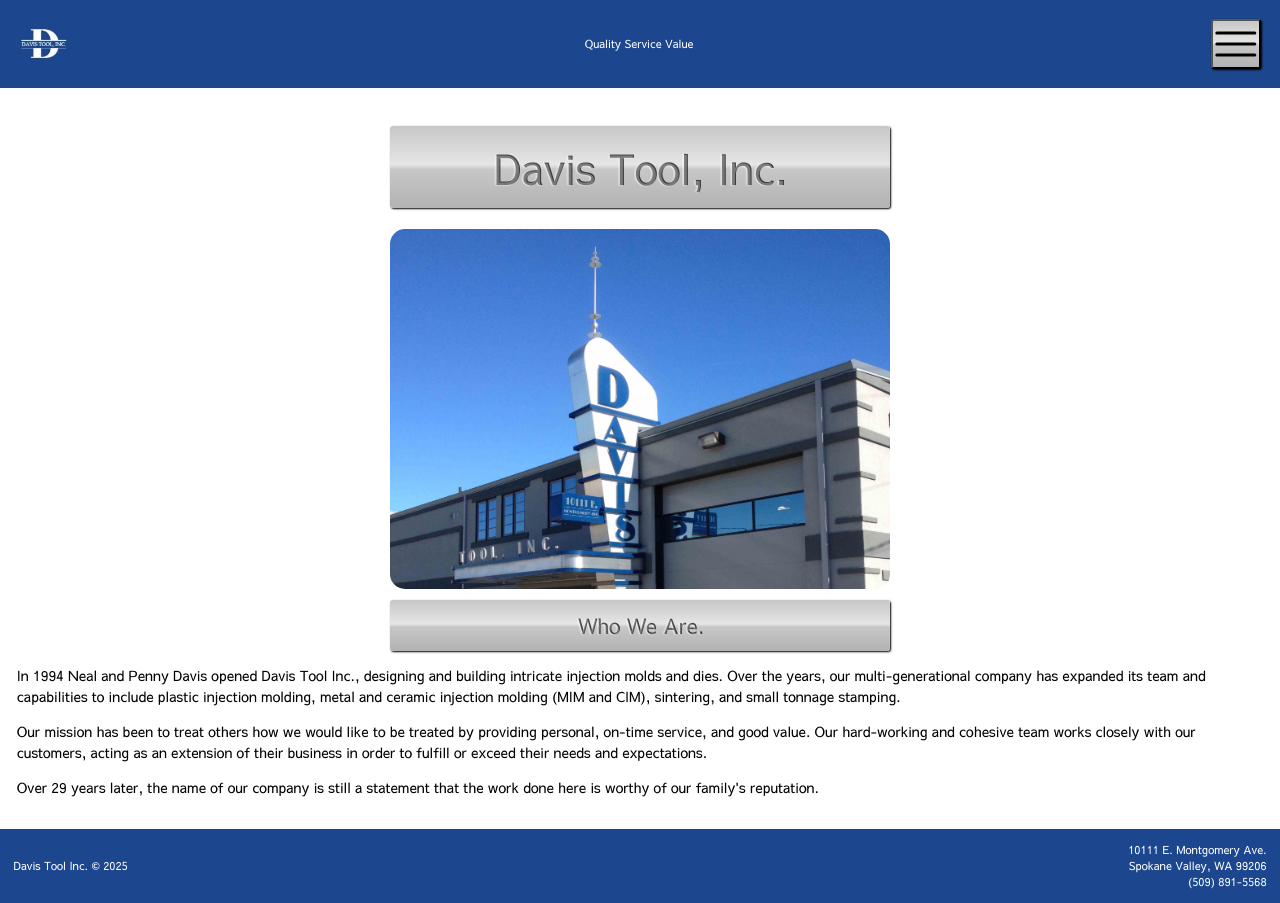
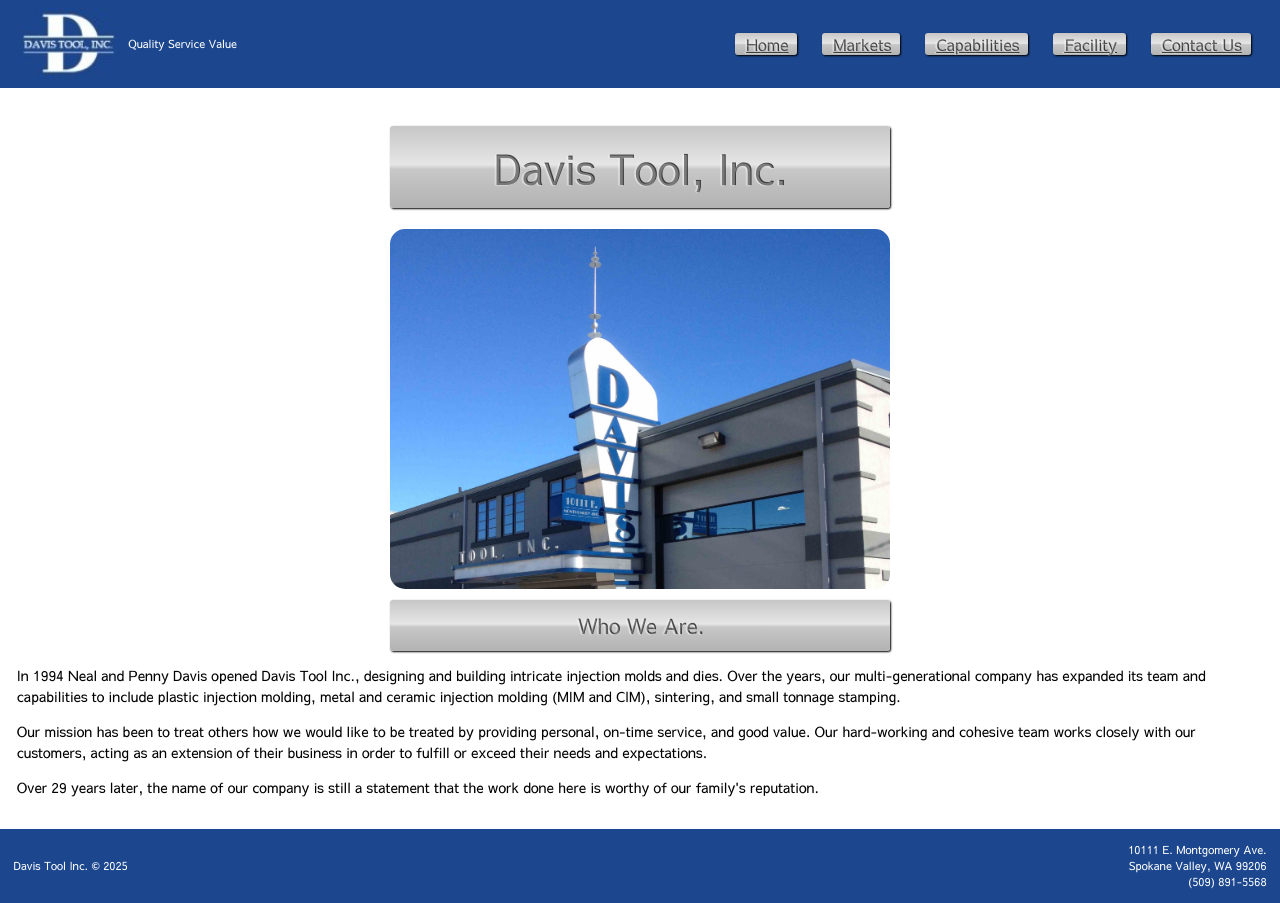
Before and after one commit to davistoolinc/DT-Pages, a plain HTML site: page index.html in a window 1280 px wide. Drawn offline with Linux system fonts and the light colour scheme.

Commit message:
Large display design finished
TODO: clean code, contact form if time

```diff
--- a/index.css
+++ b/index.css
@@ -70,6 +70,10 @@
     }
 }
 
+.hidden {
+    display: none;
+}
+
 .center-aligned {
     margin: 0 auto;
     text-align: center;
@@ -112,45 +116,13 @@
         }
     }
 
-    .nav-links {
-            display: flex;
-            flex-direction: column;
-            justify-content: center;
-            align-items: center;
-            text-align: center;
-            justify-content: center;
-            font-size: 2rem;
-            transition: .3s ease;
-            background-color: #1c478e;
-            min-height: 100%;
-            width: 100%;
-            position: fixed;
-            top: 0;
-            left: 100%;
-            list-style: none;
-                li {
-                    margin: 20px;
 
-                    a {
-                        font-weight: bolder;
-                        text-decoration: none;
-                        border-radius: 15px;
-                        min-width: 200px;
-                        padding: 10px 20px;
-                        font-weight: lighter;
-                        text-shadow: 1px 1px 0px var(--davis-blue-background);
-                    }
-                }
-        }
-
-    .nav-links.active {
-            left: 0;
-        }
 
     nav {
         display: flex;
         flex-direction: column;
         align-content: space-between;
+
         .hamburger {
             height: 50px;
             min-width: 50px;
@@ -171,12 +143,7 @@
             top: 50%;
             left: 50%;
             transform: translate(-50%, -50%);
-                /* box-shadow: inset 1px 1px 0px rgba(255,255,255,.3),
-                inset 1px 1px 0px rgba(0,0,0,.7),
-                inset -1px 1px 0px rgba(255, 255, 255, 0.193); */
         }
-
-
 
         .hamburger span:nth-child(1) {
             top: 25%;
@@ -203,6 +170,41 @@
             transition: .3s ease;
         }
 
+        .nav-links {
+            display: flex;
+            flex-direction: column;
+            justify-content: center;
+            align-items: center;
+            text-align: center;
+            justify-content: center;
+            font-size: 2rem;
+            transition: .3s ease;
+            background-color: #1c478e;
+            min-height: 100%;
+            width: 100%;
+            position: fixed;
+            top: 0;
+            left: 100%;
+            list-style: none;
+
+            li {
+            margin: 20px;
+
+                a {
+                    font-weight: bolder;
+                    text-decoration: none;
+                    border-radius: 15px;
+                    min-width: 200px;
+                    padding: 10px 20px;
+                    font-weight: lighter;
+                    text-shadow: 1px 1px 0px var(--davis-blue-background);
+                }
+            }
+        }
+
+        .nav-links.active {
+                left: 0;
+            }
     }
 
 }
@@ -269,7 +271,48 @@
 
 }
 
-@media screen and (min-width: 768px) {
+@media screen and (min-width: 810px) {
+
+    .hamburger {
+        display: none;
+    }
+
+    .nav-links {
+            display: none;
+    }
+
+    .company-motto {
+        display: none;
+    }
+
+    header {
+        .img-container {
+
+            img {
+                min-height: 100%;
+                width: 100px;
+            }
+        }
+
+    nav {
+        width: 100%;
+        align-content: flex-end;
+        justify-content: center;
+
+        .large-nav {
+            width: 100%;
+            display: flex;
+            margin: auto 0 auto auto;
+
+            a {
+                padding: 0 10px;
+                margin: 0 10px;
+                align-content: center;
+                word-wrap: normal;
+            }
+        }
+    }
+}
     .grid {
         grid-template-columns: auto auto;
     }
--- a/index.js
+++ b/index.js
@@ -6,6 +6,7 @@
 const currentYear = dateObject.getFullYear()
 
 renderContent()
+
 
 const navLinks = document.querySelector('.nav-links')
 const hamburgerBtn = document.querySelector('.hamburger')
@@ -30,8 +31,20 @@
         <img src="Pictures/logo-img.jpg" alt="Davis Tool Incorporated logo">
     </div>
 
-    <p class="center-aligned"> Quality <span class="">Service</span> Value </p>
+    <p class="company-motto center-aligned"> Quality Service Value </p>
     <nav>
+    <div class="large-nav hidden">
+        <div>
+            <p> Quality Service Value </p>
+        </div>
+        <div class="right-aligned">
+            <a class="link" href="index.html">Home</a>
+            <a class="link" href="markets.html">Markets</a>
+            <a class="link" href="capabilities.html">Capabilities</a>
+            <a class="link" href="facility.html">Facility</a>
+            <a class="link" href="contact.html">Contact Us</a>
+        </div>
+    </div>
     <ul class="nav-links">
             <li><a class="link" href="index.html">Home</a></li>
             <li><a class="link" href="markets.html">Markets</a></li>
```
Lines whose indentation alone changed are shown as unchanged.
